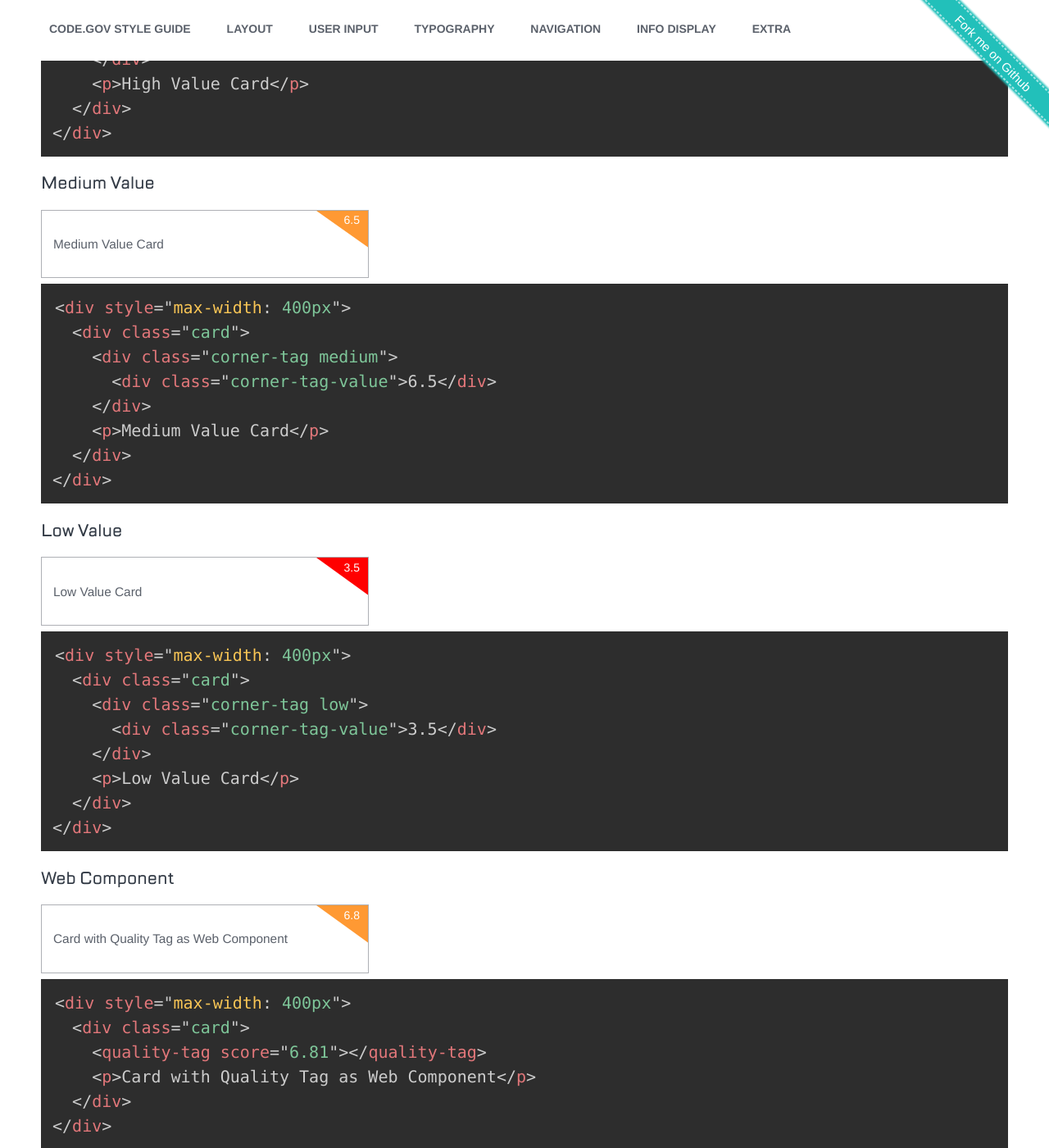
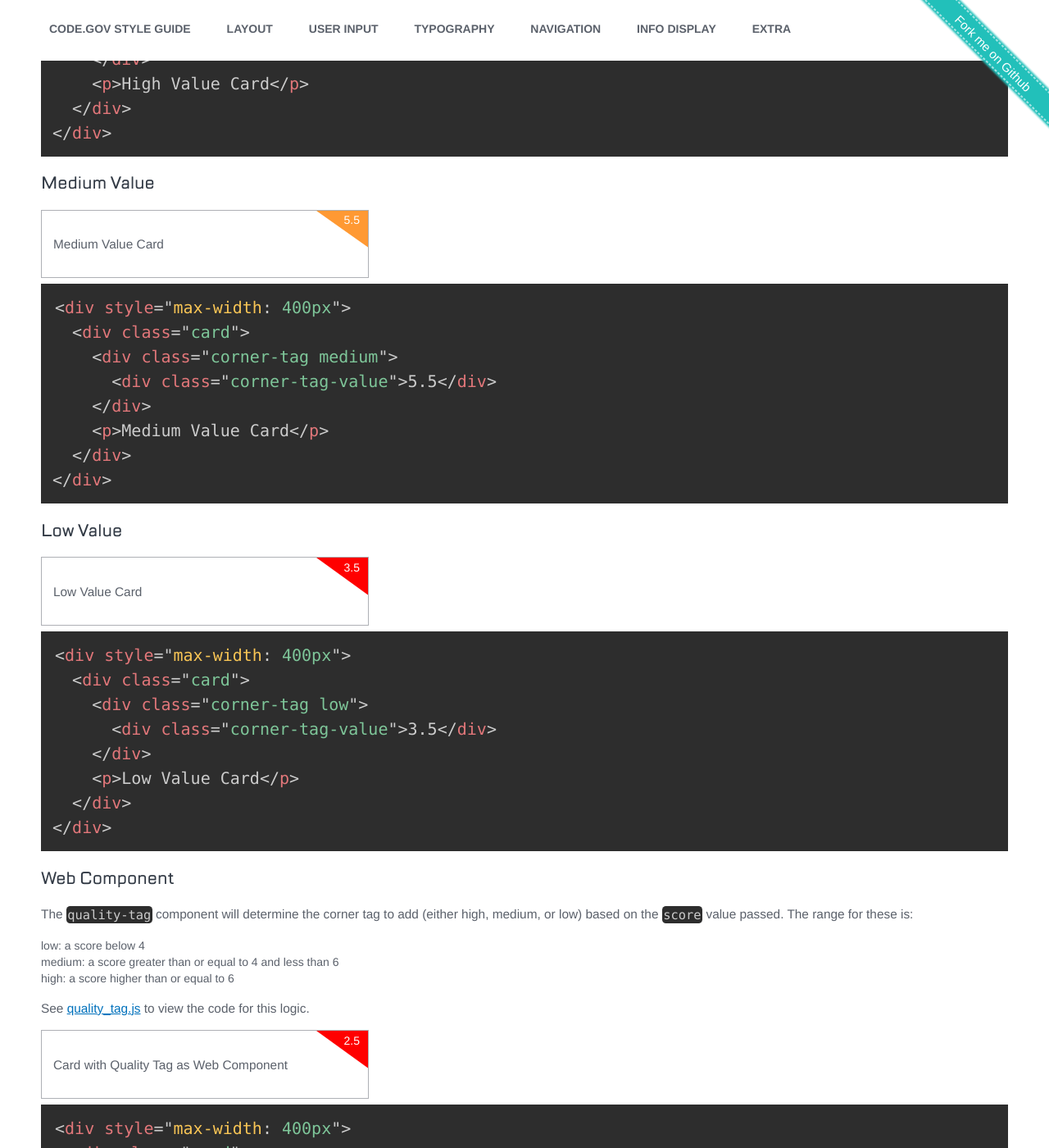
Before and after one commit to GSA/code-gov-style, a Jekyll site: the page built from components/corner_tags.md, in a window 1280 px wide and 1400 px high, scrolled down 388 px. Shown: the whole window at 82% size. Built offline with Jekyll 4.4.1, drawn with Linux system fonts in a browser that asks for light colours.

Commit message:
update quality tag info

````diff
--- a/components/corner_tags.md
+++ b/components/corner_tags.md
@@ -9,7 +9,7 @@ title: "Corner Tags"
 <div style="max-width: 400px">
   <div class="card">
     <div class="corner-tag high">
-      <div class="corner-tag-value">10.6</div>
+      <div class="corner-tag-value">7.6</div>
     </div>
     <p>High Value Card</p>
   </div>
@@ -18,7 +18,7 @@ title: "Corner Tags"
 <div style="max-width: 400px">
   <div class="card">
     <div class="corner-tag high">
-      <div class="corner-tag-value">10.6</div>
+      <div class="corner-tag-value">7.6</div>
     </div>
     <p>High Value Card</p>
   </div>
@@ -29,7 +29,7 @@ title: "Corner Tags"
 <div style="max-width: 400px">
   <div class="card">
     <div class="corner-tag medium">
-      <div class="corner-tag-value">6.5</div>
+      <div class="corner-tag-value">5.5</div>
     </div>
     <p>Medium Value Card</p>
   </div>
@@ -38,7 +38,7 @@ title: "Corner Tags"
 <div style="max-width: 400px">
   <div class="card">
     <div class="corner-tag medium">
-      <div class="corner-tag-value">6.5</div>
+      <div class="corner-tag-value">5.5</div>
     </div>
     <p>Medium Value Card</p>
   </div>
@@ -68,16 +68,23 @@ title: "Corner Tags"
 
 
 # Web Component
+The `quality-tag` component will determine the corner tag to add (either high, medium, or low) based on the `score` value passed. The range for these is:
+- low: a score below 4
+- medium: a score greater than or equal to 4 and less than 6
+- high: a score higher than or equal to 6
+
+See [quality_tag.js](https://github.com/GSA/code-gov-style/blob/55fca596622a4aed83c690fcc82758ac8c3170d1/src/quality_tag.js) to view the code for this logic.
+
 <div style="max-width: 400px">
   <div class="card">
-    <quality-tag score="6.81"></quality-tag>
+    <quality-tag score="2.5"></quality-tag>
     <p>Card with Quality Tag as Web Component</p>
   </div>
 </div>
 ```
 <div style="max-width: 400px">
   <div class="card">
-    <quality-tag score="6.81"></quality-tag>
+    <quality-tag score="2.5"></quality-tag>
     <p>Card with Quality Tag as Web Component</p>
   </div>
 </div>
````
